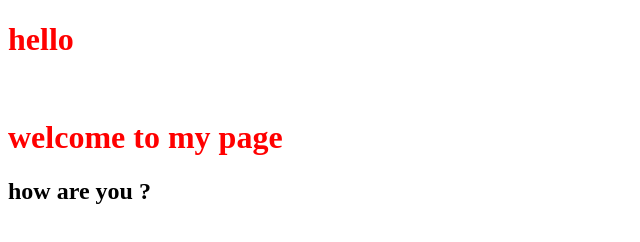
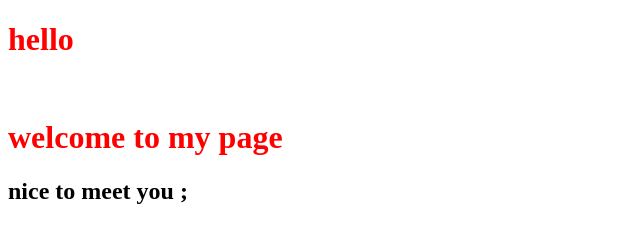
Before and after one commit to Adamtayel/myproject, a plain HTML site: page index.html in a window 1280 px wide. Shown: the full height of the page, 0-640 px from the left. Drawn offline with Linux system fonts and the light colour scheme.

Commit message:
update in html file

```diff
--- a/index.html
+++ b/index.html
@@ -11,7 +11,7 @@
 <h1>hello</h1>
 <br>
 <h1>welcome to my page</h1>
-<h2>how are you ?</h2>
+<h2>nice to meet you ; </h2>
 
 
 
```
